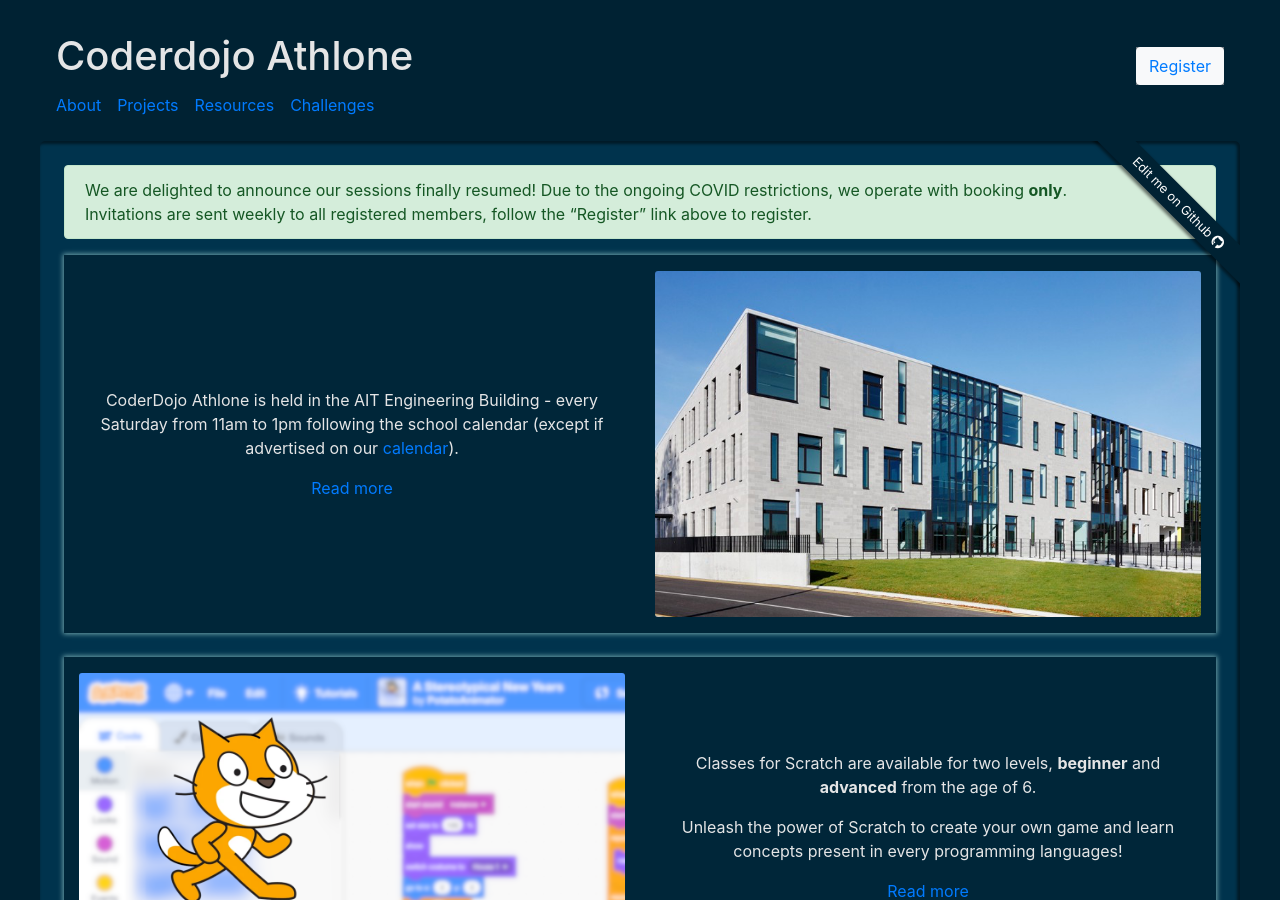
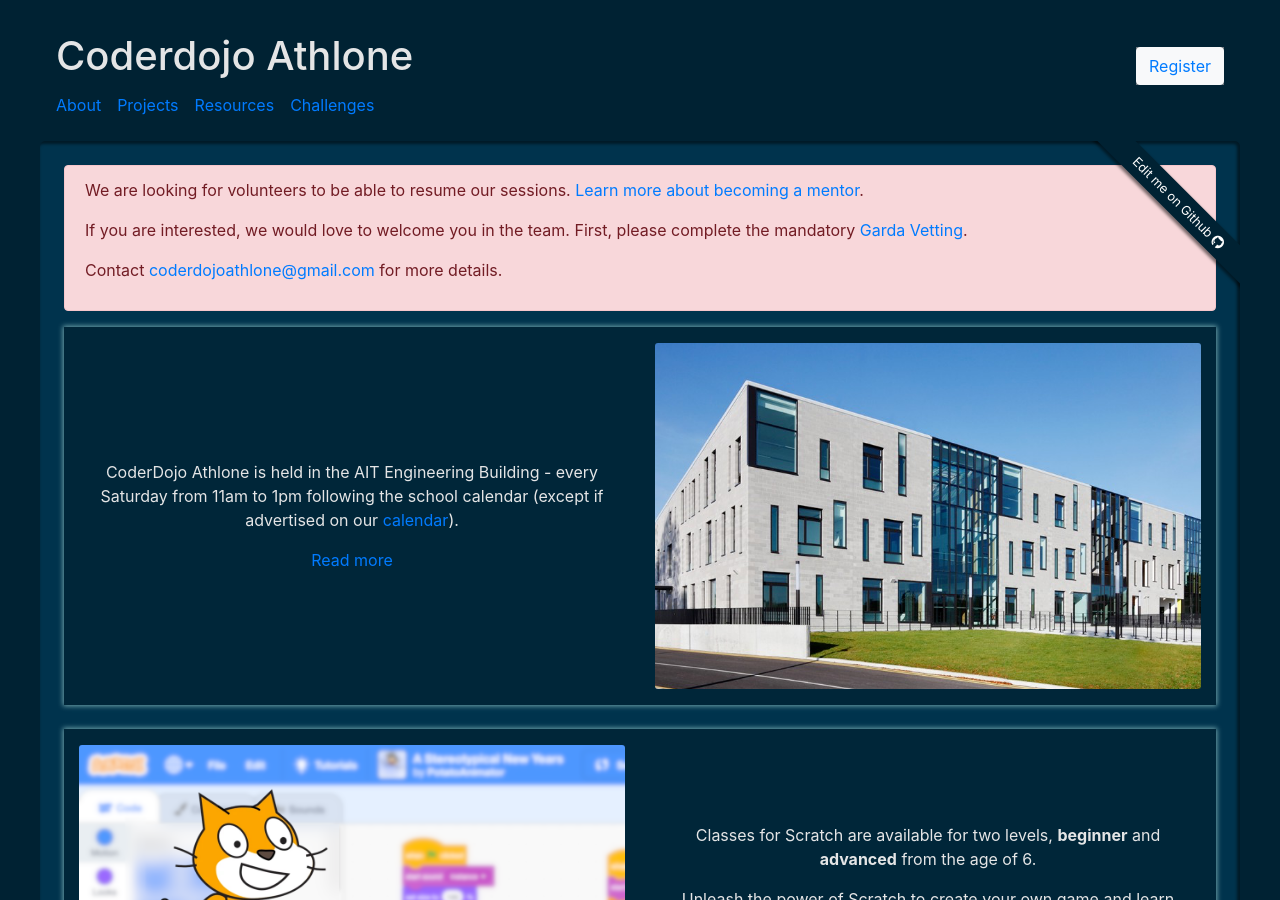
Before and after one commit to CoderdojoAthlone/coderdojoathlone.github.io, a Jekyll site: the page built from pages/en/index.md, in a window 1280 px wide and 900 px high. Built offline with Jekyll 4.4.1, drawn with Linux system fonts in a browser that asks for light colours.

Commit message:
Update home page message

```diff
--- a/pages/en/index.md
+++ b/pages/en/index.md
@@ -10,13 +10,18 @@ permalink:  /en/
 {% assign translatedPages=site.pages       | where:'lang', page.lang %}
 
 {% capture covidMessage %}
-  We are delighted to announce our sessions finally resumed!
-  Due to the ongoing COVID restrictions, we operate with booking **only**.
-  Invitations are sent weekly to all registered members, follow the "Register" link above to register.
+  We are looking for volunteers to be able to resume our sessions.
+  [Learn more about becoming a mentor](https://coderdojo.com/en/volunteer).
+
+
+  If you are interested, we would love to welcome you in the team.
+  First, please complete the mandatory [Garda Vetting](https://coderdojo.com/en/gardavetting).
+
+  Contact [coderdojoathlone@gmail.com](mailto:coderdojoathlone@gmail.com) for more details.
 {% endcapture %}
 
 {% include alert.html
-   type="success"
+   type="danger"
    content=covidMessage
 %}
 
```
Also changed, not shown: README.md.
